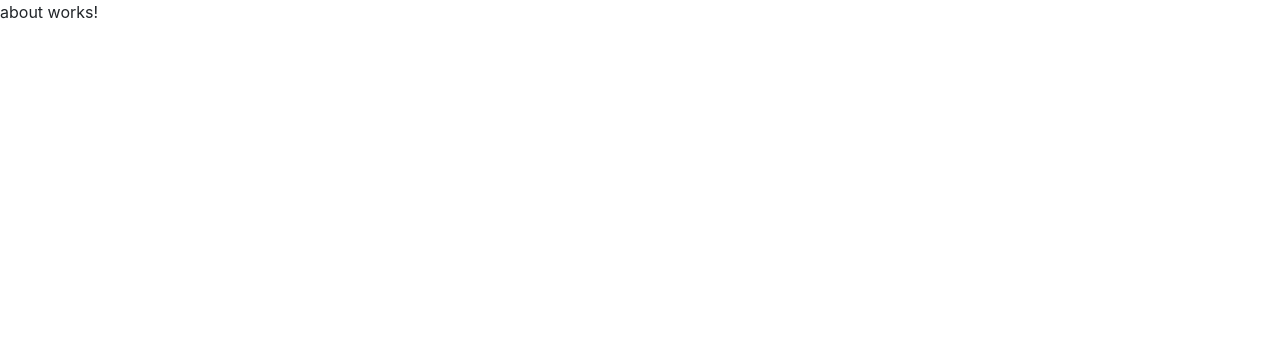
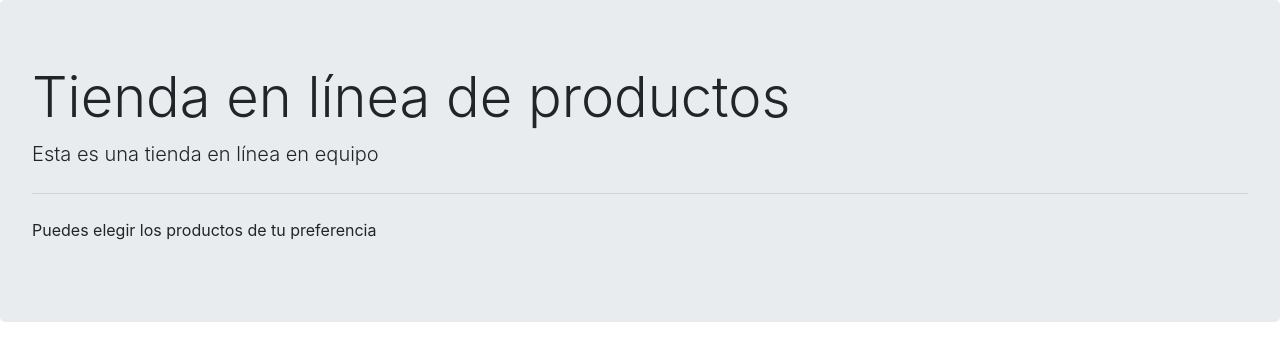
Before and after one commit to DianaReyesServin/TiendaLinea, an Angular app: page /about in a window 1280 px wide. Shown: the top 360 px of the page. Built offline with nearby package versions, Linux system fonts and the light colour scheme.

Commit message:
se agregaron las rutas en el archivo y se creo el componente de pages not found

```diff
--- a/src/app/app.module.ts
+++ b/src/app/app.module.ts
@@ -10,6 +10,7 @@ import { ProductsComponent } from './pages/products/products.component';
 import { CardsComponent } from './components/cards/cards.component';
 
 import { AppRoutingModule } from './app.routes';
+import { PagesnotfoundComponent } from './pages/pagesnotfound/pagesnotfound.component';
 
 
 @NgModule({
@@ -19,7 +20,8 @@ import { AppRoutingModule } from './app.routes';
     HomeComponent,
     ProductdetailComponent,
     ProductsComponent,
-    CardsComponent
+    CardsComponent,
+    PagesnotfoundComponent
   ],
   imports: [
     BrowserModule,
--- a/src/app/pages/about/about.component.html
+++ b/src/app/pages/about/about.component.html
@@ -1 +1,9 @@
-<p>about works!</p>
+<div class="jumbotron">
+    <h1 class="display-4">Tienda en línea de productos</h1>
+    <p class="lead">Esta es una tienda en línea en equipo</p>
+    <hr class="my-4">
+    <p>Puedes elegir los productos de tu preferencia</p>
+    <!-- <p class="lead">
+        <a class="btn btn-primary btn-lg" href="#" role="button">Learn more</a>
+    </p> -->
+</div>
--- /dev/null
+++ b/src/app/pages/pagesnotfound/pagesnotfound.component.html
@@ -0,0 +1 @@
+<p>pagesnotfound works!</p>
--- /dev/null
+++ b/src/app/pages/pagesnotfound/pagesnotfound.component.ts
@@ -0,0 +1,15 @@
+import { Component, OnInit } from '@angular/core';
+
+@Component({
+  selector: 'app-pagesnotfound',
+  templateUrl: './pagesnotfound.component.html',
+  styles: []
+})
+export class PagesnotfoundComponent implements OnInit {
+
+  constructor() { }
+
+  ngOnInit() {
+  }
+
+}
```
Also changed, not shown: src/app/app.routes.ts (+8 -5 lines).
